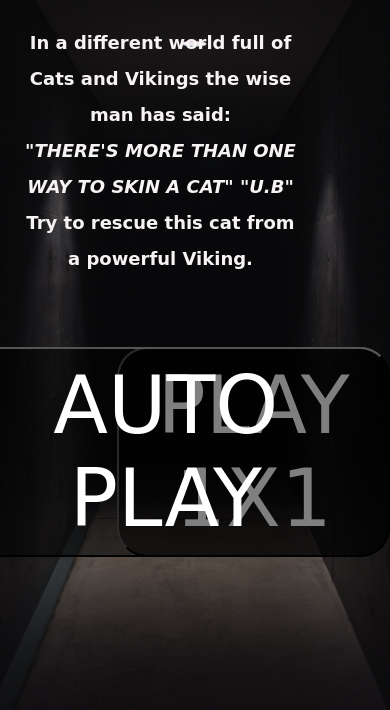
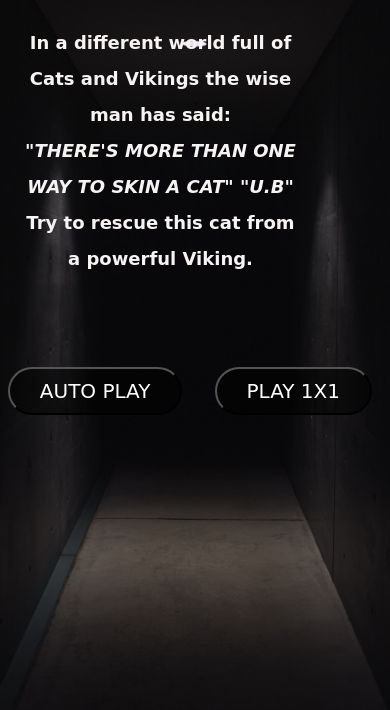
Before and after one commit to mansour789/TicTacToe, a plain HTML site: page index.html in a window 390 px wide. Shown: the part 114-824 px from the top of the page. Drawn offline with Linux system fonts and the light colour scheme; a web font is replaced by a local one.

Commit message:
finsh some style

```diff
--- a/style.css
+++ b/style.css
@@ -180,8 +180,9 @@ span{
     }
     .playBtn{
         /* display: none; */
-        margin-top: 10%;
-        margin-left: -25%;
+        margin-top: 15%;
+        /* margin-left: -29%; */
+        font-size: 20px;
     }
     #board{
         margin-top: -40%;
@@ -231,5 +232,8 @@ span{
         margin-top: -50%;
         margin-left: -80%;
     }
+    .playBtnC{
+        margin-left: -8%;
+    }
 
 }
```
Also changed, not shown: Aitest.js (deleted).
